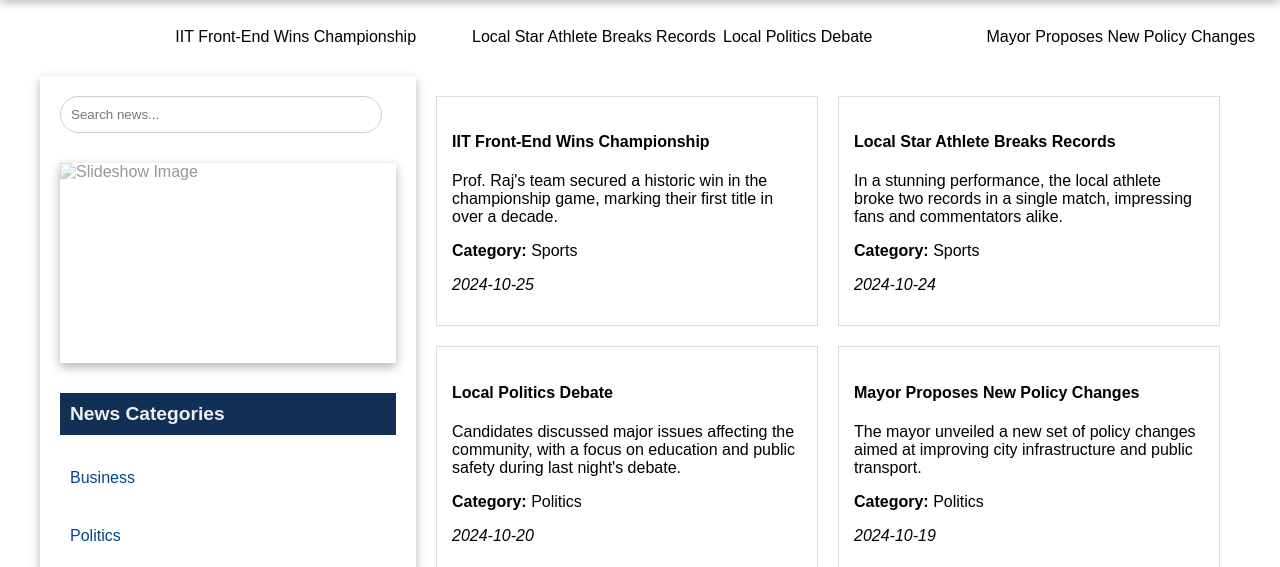
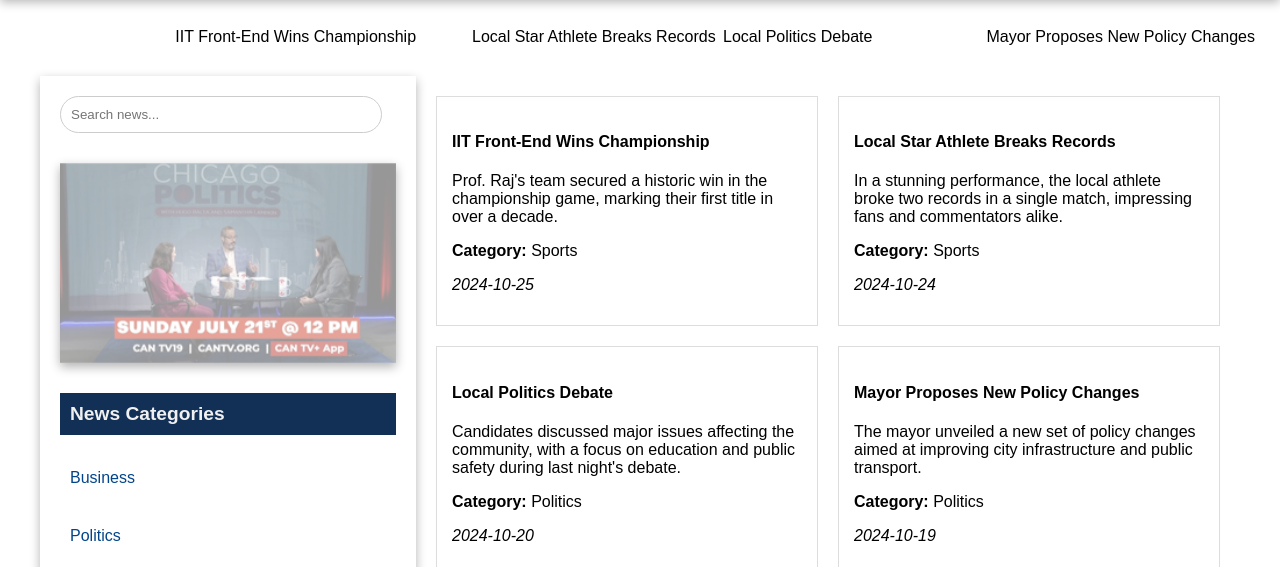
Before and after one commit to PrinceGeorge11/CLN, a plain HTML site: page index.html in a window 1280 px wide. Shown: the part 174-741 px from the top of the page. Drawn offline with Linux system fonts and the light colour scheme; the site is published under a folder, as on GitHub Pages, so addresses that start at the root find nothing.

Commit message:
Update index.html

```diff
--- a/index.html
+++ b/index.html
@@ -40,10 +40,10 @@
 
             <div class="sidebar">
                 <div id="slideshow-container">
-                    <img class="slideshow-image" src="/img/image1.png" alt="Slideshow Image">
-                    <img class="slideshow-image" src="/img/image2.png" alt="Slideshow Image">
-                    <img class="slideshow-image" src="/img/image3.png" alt="Slideshow Image">
-                    <img class="slideshow-image" src="/img/img4.png" alt="Slideshow Image">
+                    <img class="slideshow-image" src="img/image1.png" alt="Slideshow Image">
+                    <img class="slideshow-image" src="img/image2.png" alt="Slideshow Image">
+                    <img class="slideshow-image" src="img/image3.png" alt="Slideshow Image">
+                    <img class="slideshow-image" src="img/img4.png" alt="Slideshow Image">
                 </div>
                 <!-- Image slide show. -->
             </div>
```
